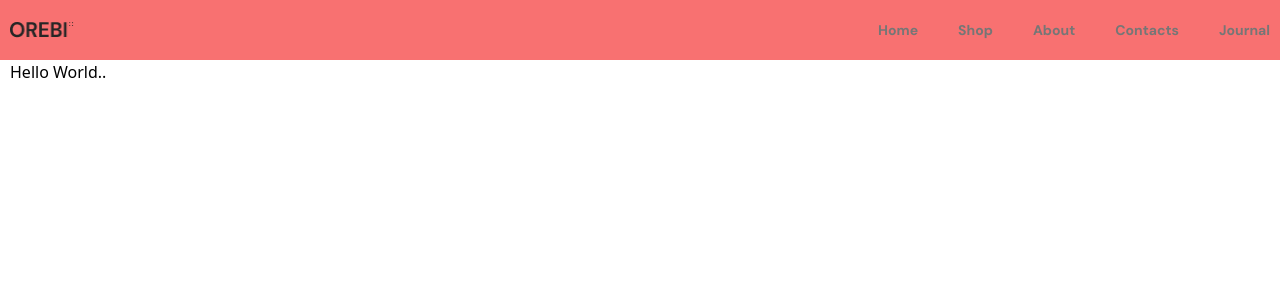
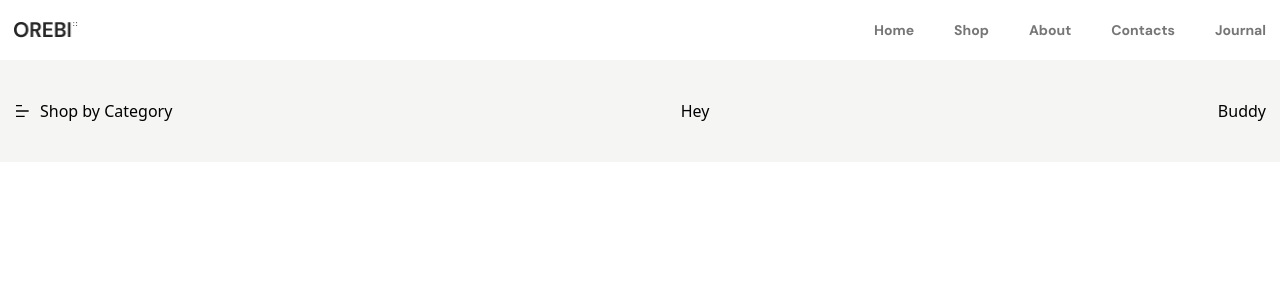
Before and after one commit to AK-Polash/oreby, a React (Create React App) app: page / in a window 1280 px wide. Shown: the top 300 px of the page. Built offline with nearby package versions, Linux system fonts and the light colour scheme.

Commit message:
dropdown added here without positioning

```diff
--- a/src/components/layout/Container.js
+++ b/src/components/layout/Container.js
@@ -2,7 +2,7 @@ import React from "react";
 
 const Container = ({ children }) => {
   return (
-    <div className="max-w-container mx-auto px-2.5 py-2.5 lg:px-2.5 lg:py-0">
+    <div className="max-w-container mx-auto px-2.5 py-2.5 lg:px-3.5 lg:py-0">
       {children}
     </div>
   );
--- /dev/null
+++ b/src/components/layout/Dropdown.js
@@ -0,0 +1,25 @@
+import React, { useState } from "react";
+import DropdownHeading from "./DropdownHeading";
+import { RiBarChartHorizontalLine } from "react-icons/ri";
+
+const Dropdown = ({ children, className }) => {
+  let [show, setShow] = useState(false);
+
+  return (
+    <div className={className}>
+      <DropdownHeading
+        show={show}
+        setShow={setShow}
+        className="flex items-center gap-x-2.5 py-[23px] cursor-pointer"
+      >
+        <RiBarChartHorizontalLine />
+
+        <span> Shop by Category </span>
+      </DropdownHeading>
+
+      {show && children}
+    </div>
+  );
+};
+
+export default Dropdown;
--- /dev/null
+++ b/src/components/layout/DropdownHeading.js
@@ -0,0 +1,18 @@
+import React from "react";
+
+const DropdownHeading = ({ children, className, show, setShow }) => {
+  return (
+    <>
+      <div
+        onClick={() => {
+          setShow(!show);
+        }}
+        className={className}
+      >
+        {children}
+      </div>
+    </>
+  );
+};
+
+export default DropdownHeading;
--- a/src/components/layout/Header.js
+++ b/src/components/layout/Header.js
@@ -1,12 +1,47 @@
+import React from "react";
 import Container from "./Container";
-import React from "react";
+import Dropdown from "./Dropdown";
+import Flex from "./Flex";
+import List from "./List";
+import ListItem from "./ListItem";
 
 const Header = () => {
   return (
     <>
-      <div className="w-full">
+      <div className="w-full bg-flat">
         <Container>
-          <h1>Hello World..</h1>
+          <Flex className="flex justify-between items-center">
+            <Dropdown className="py-4">
+              <List className="w-[263px] bg-primary">
+                <ListItem
+                  className="font-dm text-sm font-normal text-fade px-5 py-3.5 border-rare border-b-[1px] transition-all ease-linear duration-150 hover:text-pure hover:font-bold hover:pl-7"
+                  item="Accesories"
+                />
+                <ListItem
+                  className="font-dm text-sm font-normal text-fade px-5 py-3.5 border-rare border-b-[1px] transition-all ease-linear duration-150 hover:text-pure hover:font-bold hover:pl-7"
+                  item="Furniture"
+                />
+                <ListItem
+                  className="font-dm text-sm font-normal text-fade px-5 py-3.5 border-rare border-b-[1px] transition-all ease-linear duration-150 hover:text-pure hover:font-bold hover:pl-7"
+                  item="Electronics"
+                />
+                <ListItem
+                  className="font-dm text-sm font-normal text-fade px-5 py-3.5 border-rare border-b-[1px] transition-all ease-linear duration-150 hover:text-pure hover:font-bold hover:pl-7"
+                  item="Clothes"
+                />
+                <ListItem
+                  className="font-dm text-sm font-normal text-fade px-5 py-3.5 border-rare border-b-[1px] transition-all ease-linear duration-150 hover:text-pure hover:font-bold hover:pl-7"
+                  item="Bags"
+                />
+                <ListItem
+                  className="font-dm text-sm font-normal text-fade px-5 py-3.5 border-rare border-b-[1px] transition-all ease-linear duration-150 hover:text-pure hover:font-bold hover:pl-7"
+                  item="Home appliances"
+                />
+              </List>
+            </Dropdown>
+            <h1>Hey</h1>
+            <h1>Buddy</h1>
+          </Flex>
         </Container>
       </div>
     </>
--- a/src/components/layout/Navbar.js
+++ b/src/components/layout/Navbar.js
@@ -24,7 +24,7 @@ const Navbar = () => {
   }, []);
 
   return (
-    <nav className="w-full bg-red-400">
+    <nav className="w-full">
       <Container>
         <Flex className="lg:flex justify-between items-center">
           <div className="w-1/5">
@@ -37,7 +37,7 @@ const Navbar = () => {
           />
 
           {show && (
-            <div className="bg-red-400 lg:bg-transparent w-full lg:w-4/5">
+            <div className="w-full lg:w-4/5">
               <List className="w-full lg:w-auto flex flex-col justify-center items-center gap-y-5 lg:gap-y-0 lg:flex-row lg:justify-end lg:items-center lg:gap-x-10 py-5">
                 <ListItem
                   className="font-dm text-sm font-bold text-secondary hover:text-primary"
--- a/tailwind.config.js
+++ b/tailwind.config.js
@@ -12,6 +12,11 @@ module.exports = {
       colors: {
         primary: "#262626",
         secondary: "#767676",
+        pure: "#fff",
+        fade: "#FFFFFFB2",
+        flat: "#F5F5F3",
+        palet: "#F3F3F3",
+        rare: "#2D2D2D",
       },
     },
   },
```
